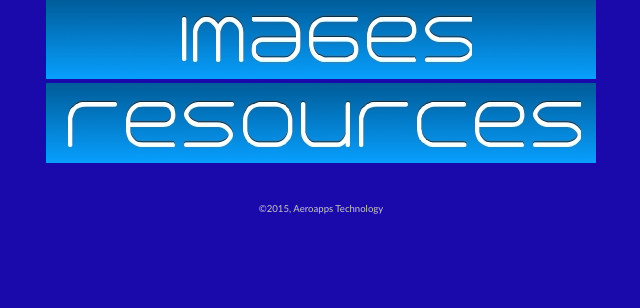
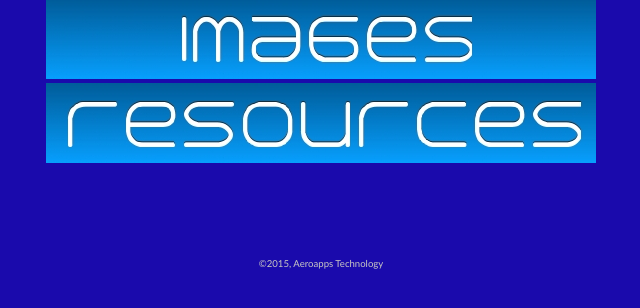
Before and after one commit to asu-cis-capstone/aero, a PHP site: page /menu.html in a window 1280 px wide. Shown: the part 280-588 px from the top of the page, without its empty margins (319-959 px from the left). Run offline with PHP 8.4, Linux system fonts and the light colour scheme.

Commit message:
changed footer distance

```diff
--- a/stylesheets/style.css
+++ b/stylesheets/style.css
@@ -191,6 +191,6 @@ a:visited { color: #00ffFF; }
 #footer {
 	font-size: 60%;
 	text-align: center;
-	padding-top: 5px;
+	padding-top: 60px;
 	line-height: 1.5em
 }
```
